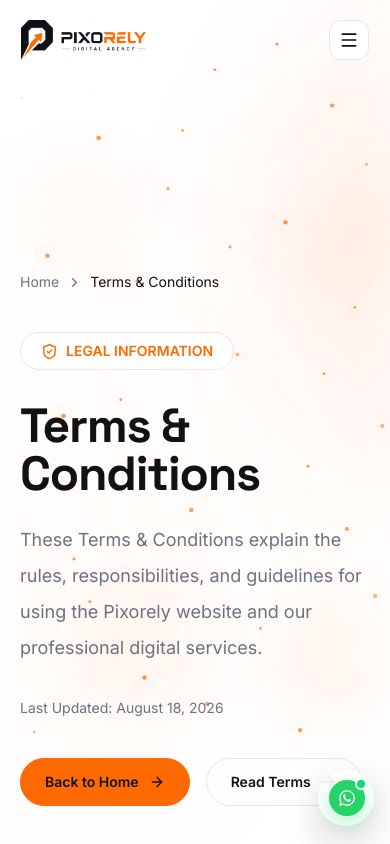
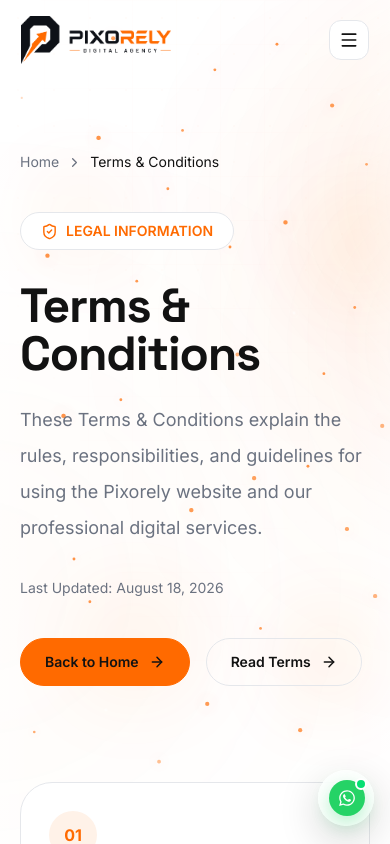
Before and after one commit to aamiryounis105/pixorely, a Next.js app: page /terms-and-conditions in a window 390 px wide. Shown: the top 844 px of the page. Built offline with nearby package versions, Linux system fonts and the light colour scheme.

Commit message:
implement responsive Logo

```diff
--- a/app/(website)/privacy-policy/page.tsx
+++ b/app/(website)/privacy-policy/page.tsx
@@ -78,7 +78,7 @@ const privacySections = [
 
 export default function PrivacyPolicyPage() {
   return (
-    <main className="pb-24 pt-40">
+    <main className="py-10">
       {/* Hero */}
 
       <section>
--- a/app/(website)/terms-and-conditions/page.tsx
+++ b/app/(website)/terms-and-conditions/page.tsx
@@ -89,7 +89,7 @@ const terms = [
 
 export default function TermsAndConditionsPage() {
   return (
-    <main className="pb-24 pt-40">
+    <main className="py-10">
       {/* ================= HERO ================= */}
 
       <section>
--- a/components/hero/HeroHeading.tsx
+++ b/components/hero/HeroHeading.tsx
@@ -84,7 +84,7 @@ export default function HeroHeading() {
       >
         Pixorely helps startups and growing businesses build a
         stronger digital presence through premium websites,
-        WordPress, Shopify, mobile apps, digital marketing, and
+        WordPress, Shopify, digital marketing, and
         professional email solutions.
       </motion.p>
     </div>
--- a/components/layout/Logo.tsx
+++ b/components/layout/Logo.tsx
@@ -15,7 +15,7 @@ const logoSizes = {
   navbar: {
     width: 220,
     height: 56,
-    className: "h-10 w-auto sm:h-11 lg:h-12",
+    className: "h-12 w-auto md:h-13",
   },
 
   footer: {
```
